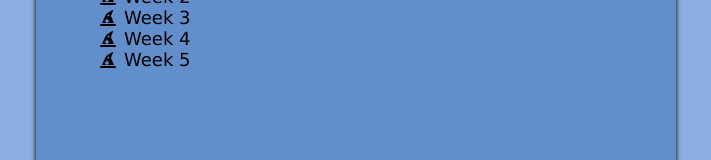
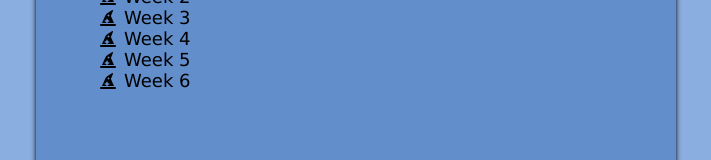
Before and after one commit to LeonardoBriguente/laboratorio-engenharia-fatec, a plain HTML site: page index.html in a window 1280 px wide. Shown: the part 130-290 px from the top of the page, without its empty margins (284-995 px from the left). Drawn offline with Linux system fonts and the light colour scheme.

Commit message:
Update index.html

```diff
--- a/index.html
+++ b/index.html
@@ -20,6 +20,7 @@
             <li><i class="fa-solid fa-hat-wizard"></i><a class="list" href="Semana 3/Semana3.html">Week 3</a></li>
             <li><i class="fa-solid fa-hat-wizard"></i><a class="list" href="semana_4/semana4.html">Week 4</a></li>
             <li><i class="fa-solid fa-hat-wizard"></i><a class="list" href="Semana_5/Contador.html">Week 5</a></li>
+            <li><i class="fa-solid fa-hat-wizard"></i><a class="list" href="semana_6/calculadora.html">Week 6</a></li>
 
         </ul>
     </section>
```
